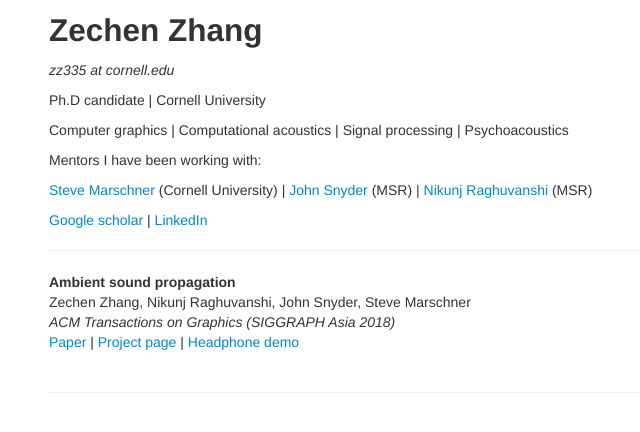
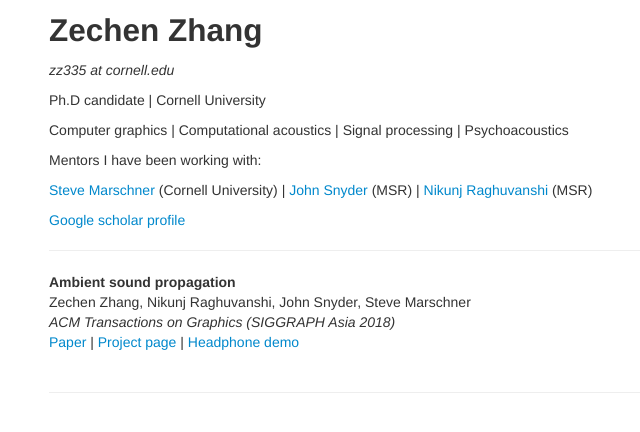
Before and after one commit to ZechenZ/zechenz.github.com, a Jekyll site: the page built from index.md, in a window 1280 px wide. Shown: the top 432 px of the page, without its empty margins (241-881 px from the left). Built offline with Jekyll 4.4.1, drawn with Linux system fonts in a browser that asks for light colours; our own code applies the rules of GitHub Pages for plain Markdown files.

Commit message:
remove linkedin link

```diff
--- a/index.md
+++ b/index.md
@@ -30,8 +30,7 @@
  |
  [Nikunj Raghuvanshi](http://www.nikunjr.com/) (MSR)
 
-[Google scholar](https://scholar.google.com/citations?hl=en&user=RBDHu9UAAAAJ&view_op=list_works&authuser=1&gmla=AJsN-F7-xJ-lFabohOk8iR_vInc7314F38GcgjprXTWMlz5Qu0eqU3JYjJY22_f0SQln2eVbm7cqvWmnW6qqBqyoQLDnvhKmTA)
-| [LinkedIn](https://www.linkedin.com/in/zechen-zhang-836a6b58/)
+[Google scholar profile](https://scholar.google.com/citations?hl=en&user=RBDHu9UAAAAJ&view_op=list_works&authuser=1&gmla=AJsN-F7-xJ-lFabohOk8iR_vInc7314F38GcgjprXTWMlz5Qu0eqU3JYjJY22_f0SQln2eVbm7cqvWmnW6qqBqyoQLDnvhKmTA)
 
 ---
 
```
